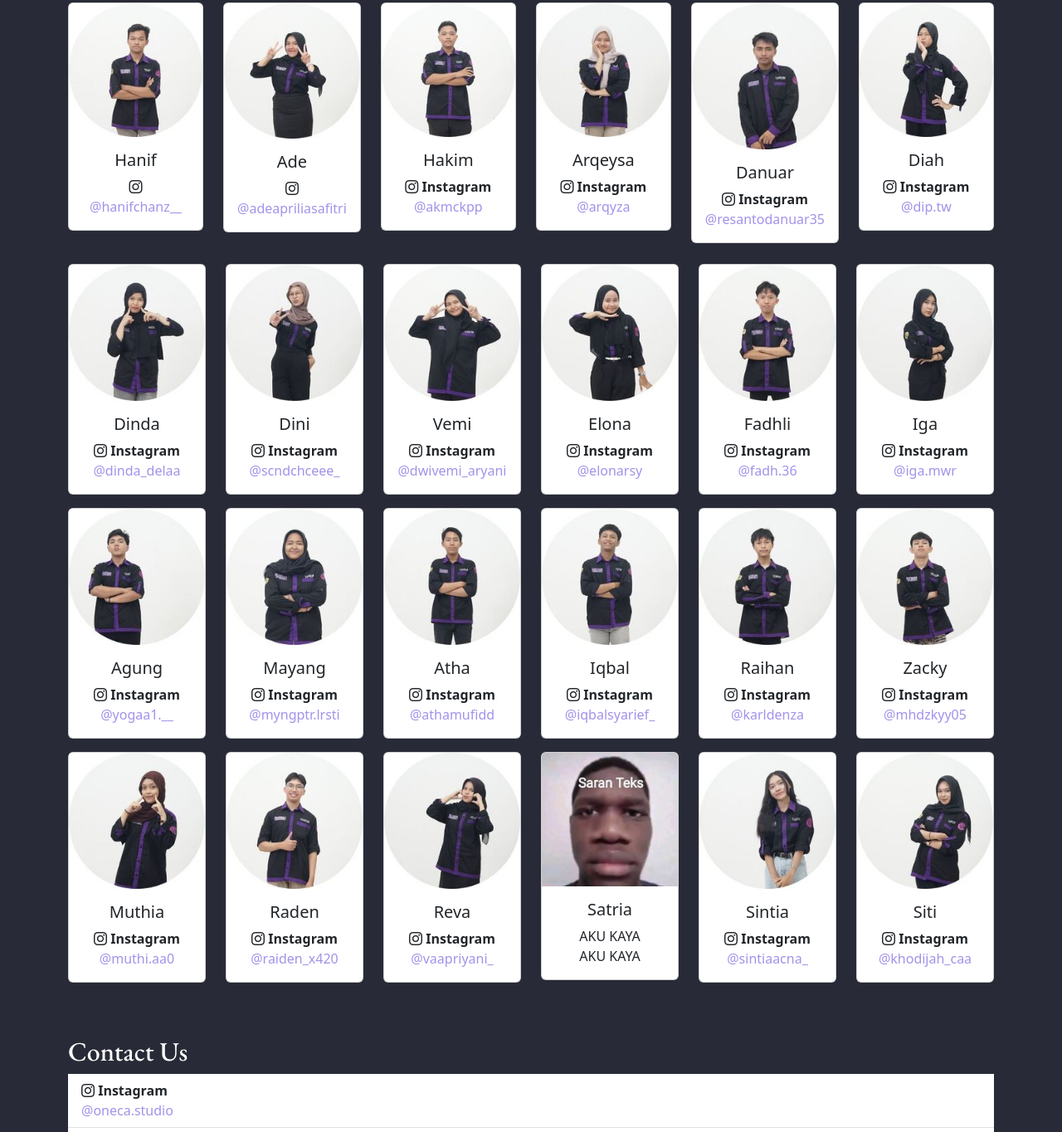
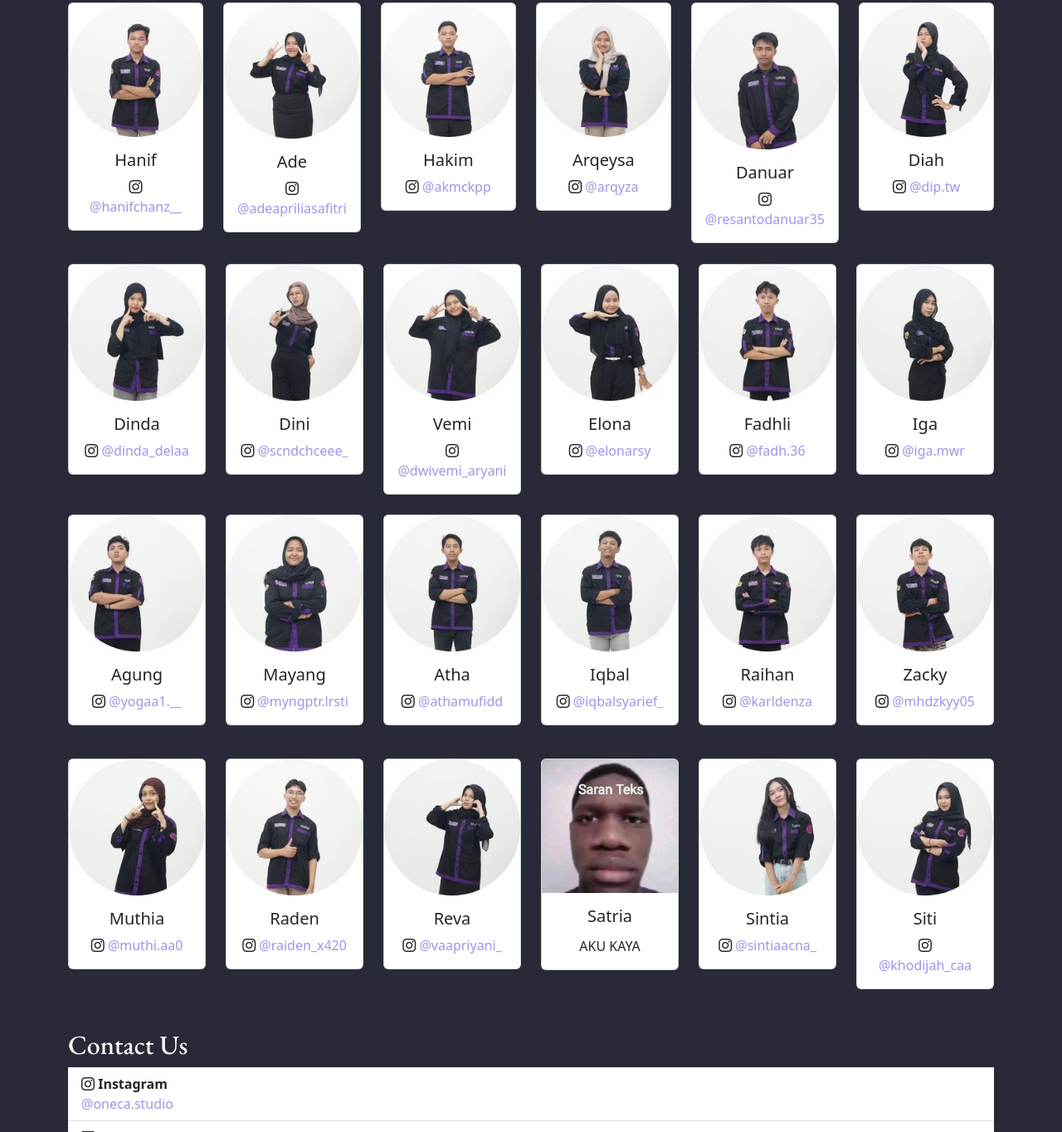
Before and after one commit to Lolzonexd/Projek-UAS-Web, a plain HTML site: page index.html in a window 1280 px wide. Shown: the part 1262-2626 px from the top of the page at 83% size. Drawn offline with nearby package versions, Linux system fonts and the light colour scheme.

Commit message:
Beneri Codingan Hakim (Lagi)

```diff
--- a/index.html
+++ b/index.html
@@ -201,7 +201,7 @@
     <br />
     <br />
 
-    <!--classmates-->
+    <!--CLASSMATES-->
     <!-- ENJOY QEY 200 LINE WKWKWKWK -->
     <!-- ROW 1 -->
     <div class="container" id="classmates">
@@ -254,9 +254,7 @@
             <div class="card-body">
               <h5 class="card-title">Hakim</h5>
               <p class="card-text">
-                <i class="bi bi-instagram"></i>
-                <span class="fw-bold">Instagram</span>
-                <br />
+                <span class="bi bi-instagram"></span>
                 <a
                   class="linkContact"
                   href="https://www.instagram.com/akmckpp?igsh=MXM5Z2E5dTJlcXk1Nw=="
@@ -277,9 +275,7 @@
             <div class="card-body">
               <h5 class="card-title">Arqeysa</h5>
               <p class="card-text">
-                <i class="bi bi-instagram"></i>
-                <span class="fw-bold">Instagram</span>
-                <br />
+                <span class="bi bi-instagram"></span>
                 <a
                   class="linkContact"
                   href="https://www.instagram.com/arqyza?igsh=eWd5Y2FsOXM5ZXFz"
@@ -300,9 +296,7 @@
             <div class="card-body">
               <h5 class="card-title">Danuar</h5>
               <p class="card-text">
-                <i class="bi bi-instagram"></i>
-                <span class="fw-bold">Instagram</span>
-                <br />
+                <span class="bi bi-instagram"></span>
                 <a
                   class="linkContact"
                   href="https://www.instagram.com/resantodanuar35?igsh=MWg2d3o5bmd0dWk2eQ=="
@@ -323,9 +317,7 @@
             <div class="card-body">
               <h5 class="card-title">Diah</h5>
               <p class="card-text">
-                <i class="bi bi-instagram"></i>
-                <span class="fw-bold">Instagram</span>
-                <br />
+                <span class="bi bi-instagram"></span>
                 <a
                   class="linkContact"
                   href="https://www.instagram.com/dip.tw?igsh=MXA1N2hmYnhmNmNyOQ=="
@@ -352,9 +344,7 @@
             <div class="card-body">
               <h5 class="card-title">Dinda</h5>
               <p class="card-text">
-                <i class="bi bi-instagram"></i>
-                <span class="fw-bold">Instagram</span>
-                <br />
+                <span class="bi bi-instagram"></span>
                 <a
                   class="linkContact"
                   href="https://www.instagram.com/dinda_delaa?igsh=MXFpZjl3dnU3N3pldQ=="
@@ -375,9 +365,7 @@
             <div class="card-body">
               <h5 class="card-title">Dini</h5>
               <p class="card-text">
-                <i class="bi bi-instagram"></i>
-                <span class="fw-bold">Instagram</span>
-                <br />
+                <span class="bi bi-instagram"></span>
                 <a
                   class="linkContact"
                   href="https://www.instagram.com/scndchceee_?igsh=bTduMTcyam55czUw"
@@ -398,9 +386,7 @@
             <div class="card-body">
               <h5 class="card-title">Vemi</h5>
               <p class="card-text">
-                <i class="bi bi-instagram"></i>
-                <span class="fw-bold">Instagram</span>
-                <br />
+                <span class="bi bi-instagram"></span>
                 <a
                   class="linkContact"
                   href="https://www.instagram.com/dwivemi_aryani?igsh=aWc3dW5uZ3l3bTB2"
@@ -421,9 +407,7 @@
             <div class="card-body">
               <h5 class="card-title">Elona</h5>
               <p class="card-text">
-                <i class="bi bi-instagram"></i>
-                <span class="fw-bold">Instagram</span>
-                <br />
+                <span class="bi bi-instagram"></span>
                 <a
                   class="linkContact"
                   href="https://www.instagram.com/elonarsy?igsh=bWYxMjlneHFrb25h"
@@ -444,9 +428,7 @@
             <div class="card-body">
               <h5 class="card-title">Fadhli</h5>
               <p class="card-text">
-                <i class="bi bi-instagram"></i>
-                <span class="fw-bold">Instagram</span>
-                <br />
+                <span class="bi bi-instagram"></span>
                 <a
                   class="linkContact"
                   href="https://www.instagram.com/fadh.36?igsh=dmNrM2ppNzJuZzht"
@@ -467,9 +449,7 @@
             <div class="card-body">
               <h5 class="card-title">Iga</h5>
               <p class="card-text">
-                <i class="bi bi-instagram"></i>
-                <span class="fw-bold">Instagram</span>
-                <br />
+                <span class="bi bi-instagram"></span>
                 <a
                   class="linkContact"
                   href="https://www.instagram.com/iga.mwr?igsh=MWl2azJpamFhNWpudQ=="
@@ -483,9 +463,9 @@
             </div>
           </div>
         </div>
-        <br />
       </div>
     </div>
+    <br />
 
     <!-- ROW 3 -->
     <div class="container">
@@ -496,9 +476,7 @@
             <div class="card-body">
               <h5 class="card-title">Agung</h5>
               <p class="card-text">
-                <i class="bi bi-instagram"></i>
-                <span class="fw-bold">Instagram</span>
-                <br />
+                <span class="bi bi-instagram"></span>
                 <a
                   class="linkContact"
                   href="https://www.instagram.com/yogaa1.__?igsh=MnJ4ejR1Nnl4eGE2"
@@ -519,9 +497,7 @@
             <div class="card-body">
               <h5 class="card-title">Mayang</h5>
               <p class="card-text">
-                <i class="bi bi-instagram"></i>
-                <span class="fw-bold">Instagram</span>
-                <br />
+                <span class="bi bi-instagram"></span>
                 <a
                   class="linkContact"
                   href="https://www.instagram.com/myngptr.lrsti?igsh=MThiYWp3aGQ5MWZmbw=="
@@ -542,9 +518,7 @@
             <div class="card-body">
               <h5 class="card-title">Atha</h5>
               <p class="card-text">
-                <i class="bi bi-instagram"></i>
-                <span class="fw-bold">Instagram</span>
-                <br />
+                <span class="bi bi-instagram"></span>
                 <a
                   class="linkContact"
                   href="https://www.instagram.com/athamufidd?igsh=MW9obWIybDVibXBnOA=="
@@ -565,9 +539,7 @@
             <div class="card-body">
               <h5 class="card-title">Iqbal</h5>
               <p class="card-text">
-                <i class="bi bi-instagram"></i>
-                <span class="fw-bold">Instagram</span>
-                <br />
+                <span class="bi bi-instagram"></span>
                 <a
                   class="linkContact"
                   href="https://www.instagram.com/iqbalsyarief_?igsh=MWF3b2R6aDh6aGNnbw=="
@@ -588,9 +560,7 @@
             <div class="card-body">
               <h5 class="card-title">Raihan</h5>
               <p class="card-text">
-                <i class="bi bi-instagram"></i>
-                <span class="fw-bold">Instagram</span>
-                <br />
+                <span class="bi bi-instagram"></span>
                 <a
                   class="linkContact"
                   href="https://www.instagram.com/karldenza?igsh=OXF0amgwb3dycGJh"
@@ -611,9 +581,7 @@
             <div class="card-body">
               <h5 class="card-title">Zacky</h5>
               <p class="card-text">
-                <i class="bi bi-instagram"></i>
-                <span class="fw-bold">Instagram</span>
-                <br />
+                <span class="bi bi-instagram"></span>
                 <a
                   class="linkContact"
                   href="https://www.instagram.com/mhdzkyy05?igsh=dXhmYmRqMzhqMmFq"
@@ -627,9 +595,9 @@
             </div>
           </div>
         </div>
-        <br />
       </div>
     </div>
+    <br />
 
     <!-- ROW 4 -->
     <div class="container">
@@ -640,9 +608,7 @@
             <div class="card-body">
               <h5 class="card-title">Muthia</h5>
               <p class="card-text">
-                <i class="bi bi-instagram"></i>
-                <span class="fw-bold">Instagram</span>
-                <br />
+                <span class="bi bi-instagram"></span>
                 <a
                   class="linkContact"
                   href="https://www.instagram.com/muthi.aa0?igsh=bTYwNGdzbWFvNnRn"
@@ -663,9 +629,7 @@
             <div class="card-body">
               <h5 class="card-title">Raden</h5>
               <p class="card-text">
-                <i class="bi bi-instagram"></i>
-                <span class="fw-bold">Instagram</span>
-                <br />
+                <span class="bi bi-instagram"></span>
                 <a
                   class="linkContact"
                   href="https://www.instagram.com/raiden_x420?igsh=ZnBlN2sxcmVtMnFv"
@@ -686,9 +650,7 @@
             <div class="card-body">
               <h5 class="card-title">Reva</h5>
               <p class="card-text">
-                <i class="bi bi-instagram"></i>
-                <span class="fw-bold">Instagram</span>
-                <br />
+                <span class="bi bi-instagram"></span>
                 <a
                   class="linkContact"
                   href="https://www.instagram.com/vaapriyani_?igsh=OXFzcDNhMTVjc2hu"
@@ -708,10 +670,7 @@
             <img src="img/sartek.jpg" class="card-img-top" alt="penghuni 2CA" />
             <div class="card-body">
               <h5 class="card-title">Satria</h5>
-              <p class="card-text">
-                AKU KAYA<br />
-                AKU KAYA
-              </p>
+              <p class="card-text pt-1">AKU KAYA</p>
             </div>
           </div>
         </div>
@@ -723,9 +682,7 @@
             <div class="card-body">
               <h5 class="card-title">Sintia</h5>
               <p class="card-text">
-                <i class="bi bi-instagram"></i>
-                <span class="fw-bold">Instagram</span>
-                <br />
+                <span class="bi bi-instagram"></span>
                 <a
                   class="linkContact"
                   href="https://www.instagram.com/sintiaacna_?igsh=MXFhYW84dTdneWRxcg=="
@@ -746,9 +703,7 @@
             <div class="card-body">
               <h5 class="card-title">Siti</h5>
               <p class="card-text">
-                <i class="bi bi-instagram"></i>
-                <span class="fw-bold">Instagram</span>
-                <br />
+                <span class="bi bi-instagram"></span>
                 <a
                   class="linkContact"
                   href="https://www.instagram.com/khodijah_caa?igsh=MXJyaDZ5YmVrMGk5Ng=="
```
